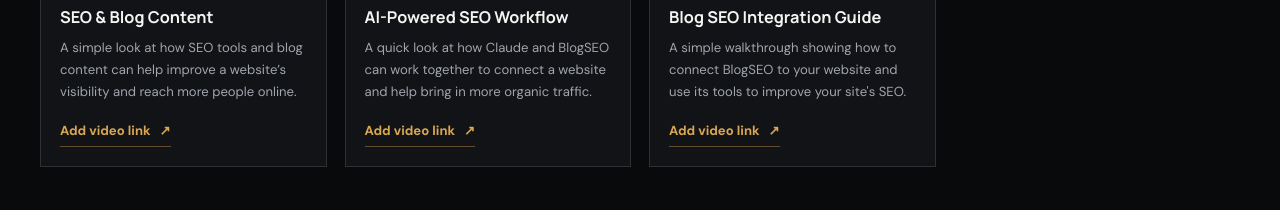
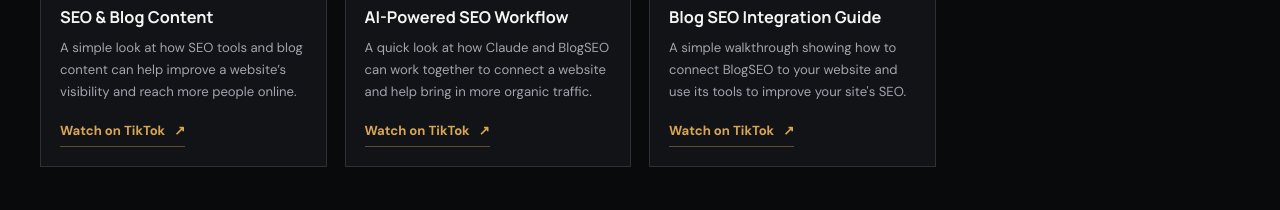
Before and after one commit to awev83172-prog/Castenartzz, a plain HTML site: page HOME.HTML in a window 1280 px wide. Shown: the part 5629-5839 px from the top of the page. Drawn offline with Linux system fonts and the light colour scheme.

Commit message:
Update HOME.HTML

```diff
--- a/HOME.HTML
+++ b/HOME.HTML
@@ -420,9 +420,9 @@ document.addEventListener("DOMContentLoaded", () => {
       ["Keyframe Creator Talk","A simple, natural video of the creator sharing thoughts and speaking directly to the audience.","keyframe-3.mp4","photo_2026-10-28_07-15-43.jpg","https://vt.tiktok.com/ZSgXHb3cD/"]
     ]},
     {brand:"BlogsEo",name:"BlogsEo",tag:"BLOGSEO",videos:[
-      ["SEO & Blog Content","A simple look at how SEO tools and blog content can help improve a website’s visibility and reach more people online.","Blog Seo 1.mp4","","#"],
-      ["AI-Powered SEO Workflow","A quick look at how Claude and BlogSEO can work together to connect a website and help bring in more organic traffic.","Blog Seo 2.mp4","","#"],
-      ["Blog SEO Integration Guide","A simple walkthrough showing how to connect BlogSEO to your website and use its tools to improve your site's SEO.","Blog Seo 3.mp4","","#"]
+      ["SEO & Blog Content","A simple look at how SEO tools and blog content can help improve a website’s visibility and reach more people online.","Blog Seo 1.mp4","","https://vt.tiktok.com/ZSsSx12BV/"],
+      ["AI-Powered SEO Workflow","A quick look at how Claude and BlogSEO can work together to connect a website and help bring in more organic traffic.","Blog Seo 2.mp4","","https://vt.tiktok.com/ZSsSxjBLs/"],
+      ["Blog SEO Integration Guide","A simple walkthrough showing how to connect BlogSEO to your website and use its tools to improve your site's SEO.","Blog Seo 3.mp4","","https://vt.tiktok.com/ZSsSxQB9J/"]
     ]}
   ];
 
```
